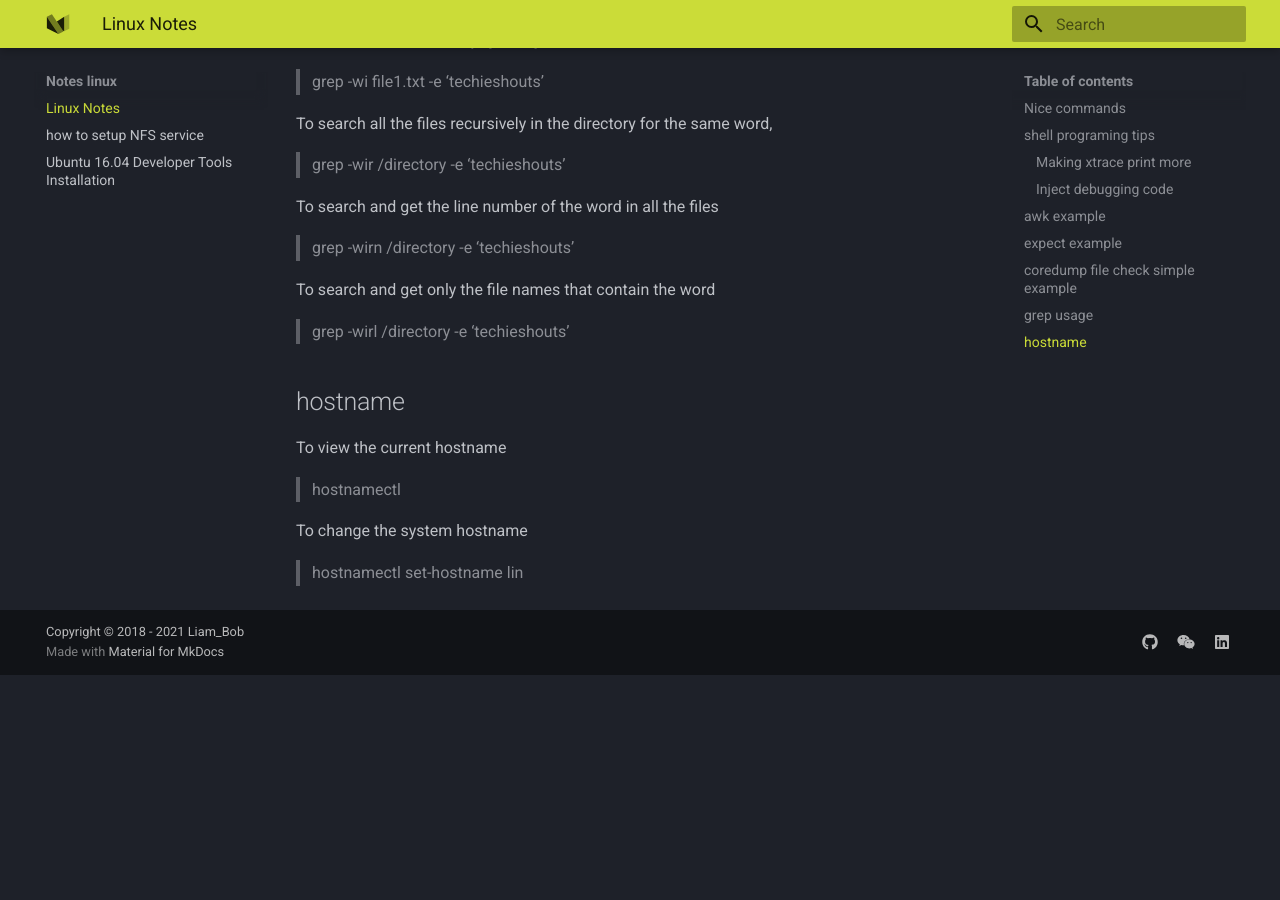
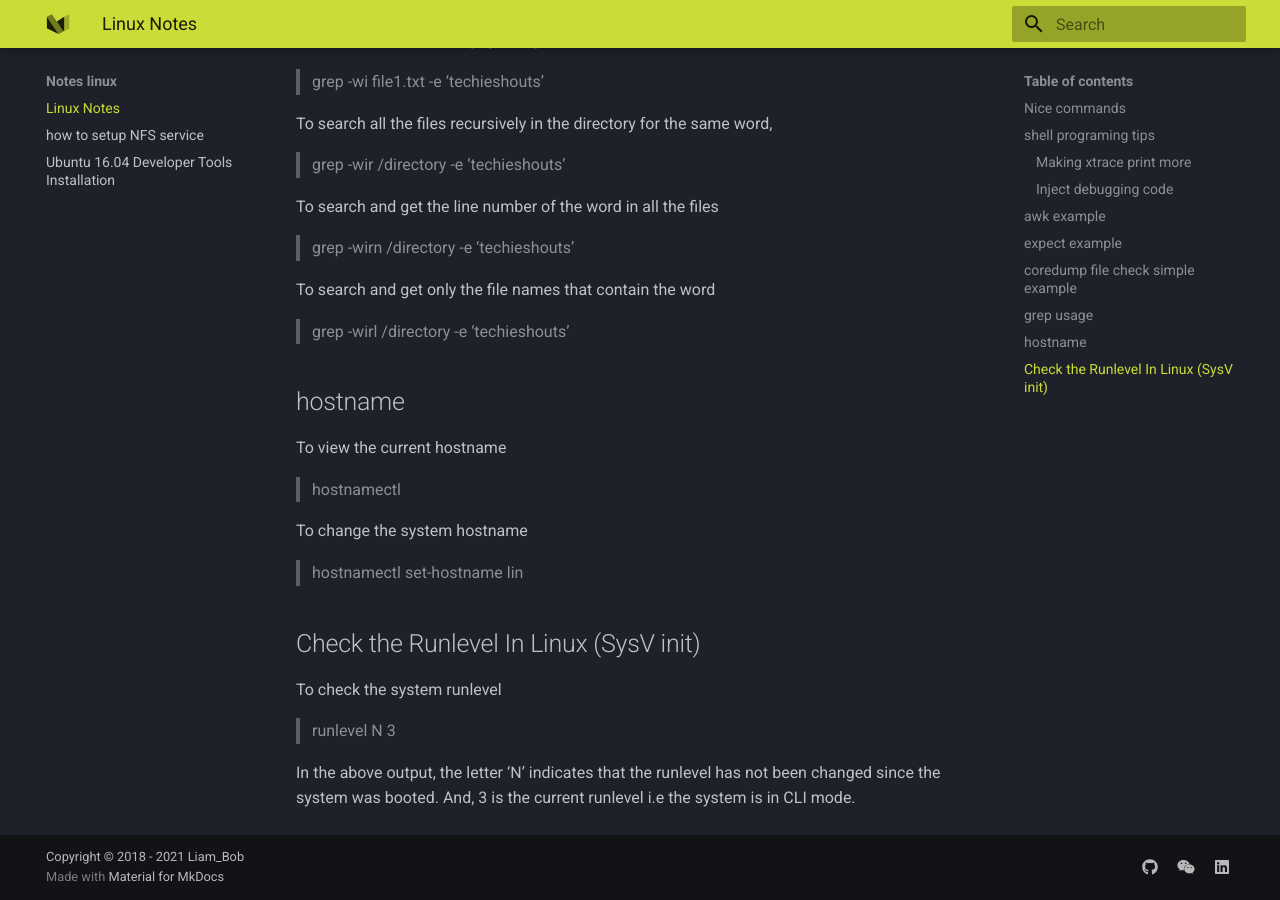
Before and after one commit to liambob77/ruihan.tech, an MkDocs documentation site: the page built from docs/notes_linux/Linux.md, in a window 1280 px wide and 900 px high, scrolled down 3229 px. Built offline with MkDocs 1.6.1 and Material for MkDocs 9.7.7, drawn with Linux system fonts in a browser that asks for light colours; before the commit the page ends 3904 px from its top, so only the background shows below that.

Commit message:
Update Linux.md

```diff
--- a/docs/notes_linux/Linux.md
+++ b/docs/notes_linux/Linux.md
@@ -160,3 +160,13 @@ To view the current hostname
 To change the system hostname
 
 > hostnamectl set-hostname lin
+
+## Check the Runlevel In Linux (SysV init)
+
+To check the system runlevel
+
+> runlevel
+> N 3
+
+In the above output, the letter 'N' indicates that the runlevel has not been changed since the system was booted.
+And, 3 is the current runlevel i.e the system is in CLI mode.
```
